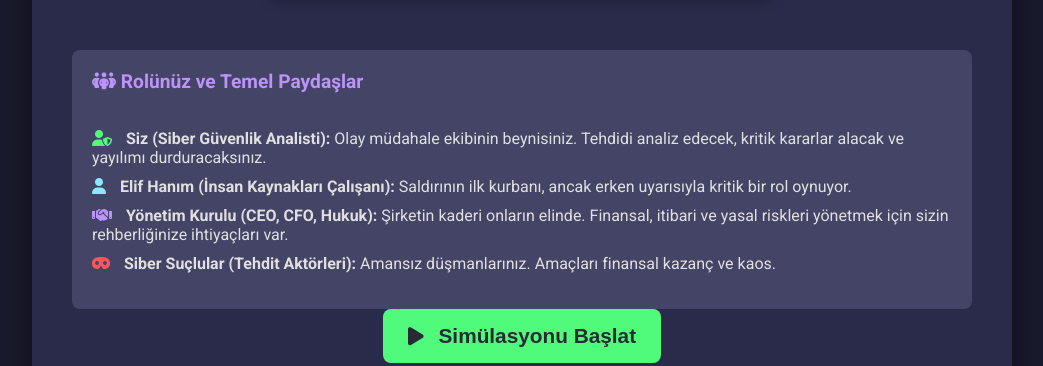
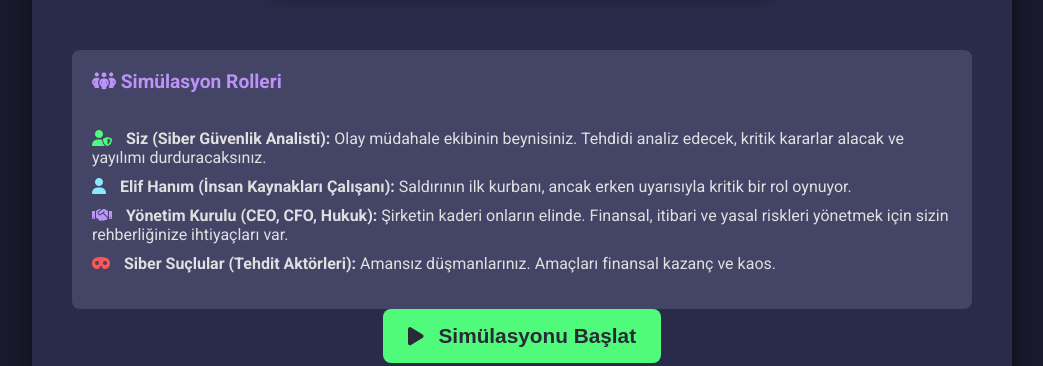
Before and after one commit to ozancolhak/cyberscenario2, a plain HTML site: page index.html in a window 1280 px wide. Shown: the part 696-1062 px from the top of the page, without its empty margins (118-1161 px from the left). Drawn offline with nearby package versions, Linux system fonts and the light colour scheme.

Commit message:
Update index.html

```diff
--- a/index.html
+++ b/index.html
@@ -93,7 +93,7 @@
             <p>Bir siber güvenlik analisti rolünü üstlenerek, gelişmekte olan bir fidye yazılımı saldırısına müdahale edeceksiniz. Vereceğiniz kararlar, şirketin kaderini belirleyecek. Hazır mısınız?</p>
             <img src="giris.png" alt="Fidye yazılımı saldırısını temsil eden siber güvenlik görseli" class="scenario-image">
             <div class="interactive-element" style="margin-top: 30px; text-align: left;">
-    <h4><i class="fa-solid fa-people-group"></i> Rolünüz ve Temel Paydaşlar</h4>
+    <h4><i class="fa-solid fa-people-group"></i> Simülasyon Rolleri </h4>
     <ul style="list-style: none; padding: 0;">
         <li style="margin-bottom: 10px;"><i class="fa-solid fa-user-shield" style="color:var(--accent-green); margin-right: 10px;"></i> <strong>Siz (Siber Güvenlik Analisti):</strong> Olay müdahale ekibinin beynisiniz. Tehdidi analiz edecek, kritik kararlar alacak ve yayılımı durduracaksınız.</li>
         <li style="margin-bottom: 10px;"><i class="fa-solid fa-user" style="color:var(--accent-blue); margin-right: 10px;"></i> <strong>Elif Hanım (İnsan Kaynakları Çalışanı):</strong> Saldırının ilk kurbanı, ancak erken uyarısıyla kritik bir rol oynuyor.</li>
```
